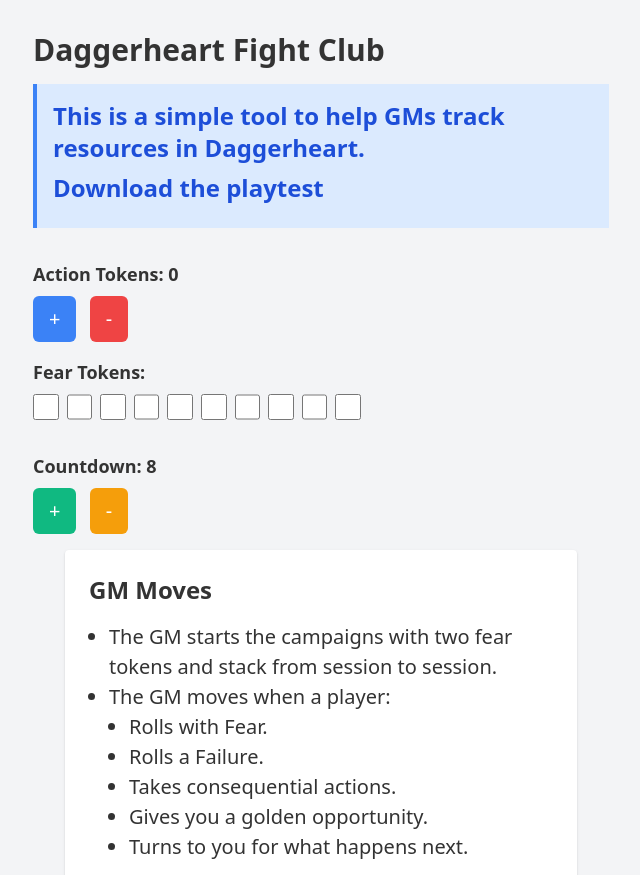
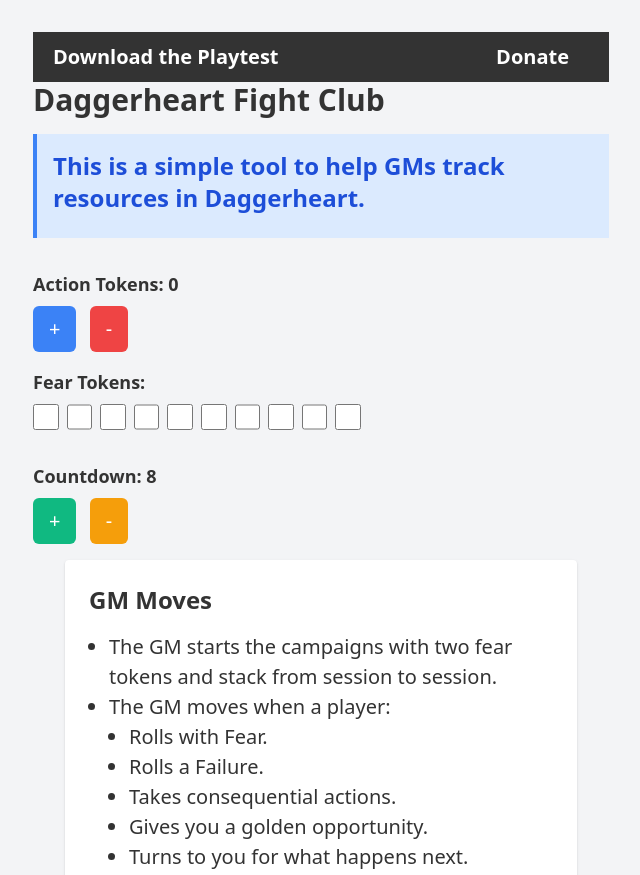
Before and after one commit to rpgmania/rpgmania.github.io, a plain HTML site: page index.html in a window 1280 px wide. Shown: the top 875 px of the page, without its empty margins (319-959 px from the left). Drawn offline with nearby package versions, Linux system fonts and the light colour scheme; a script that the page names is missing.

Commit message:
Update index.html

```diff
--- a/index.html
+++ b/index.html
@@ -49,14 +49,41 @@
         flex: 1 1 calc(100% - 20px); /* Single card per row on mobile */
       }
     }
+
+/* Top Menu Styles */
+    .top-menu {
+      display: flex;
+      justify-content: space-between;
+      align-items: center;
+      padding: 10px 20px;
+      background-color: #333;
+      color: #fff;
+    }
+
+    .top-menu a {
+      color: #fff;
+      text-decoration: none;
+      margin-right: 20px;
+      font-weight: bold;
+    }
+
+    .top-menu a:hover {
+      text-decoration: underline;
+    }
+
+
   </style>
 </head>
 <body class="bg-gray-100 py-8 px-4 mx-auto">
 <div class="max-w-xl mx-auto">
+  <!-- Top Menu -->
+  <div class="top-menu">
+    <a href="https://www.daggerheart.com/">Download the Playtest</a>
+    <a href="https://www.patreon.com/rpgmania/" target="_blank">Donate</a>
+  </div>
   <h1 class="text-3xl font-bold mb-4">Daggerheart Fight Club</h1>
   <div class="bg-blue-100 border-l-4 border-blue-500 text-blue-700 p-4 mb-8">
     <p class="text-2xl font-bold mb-2">This is a simple tool to help GMs track resources in Daggerheart.</p>
-    <p class="text-2xl font-bold mb-2"><a href="https://www.daggerheart.com/">Download the playtest</a></p>
   </div>
   <div data-controller="counter" class="mb-4">
     <p class="font-bold text-lg mb-2">Action Tokens: <span data-target="counter.value">0</span></p>
```
